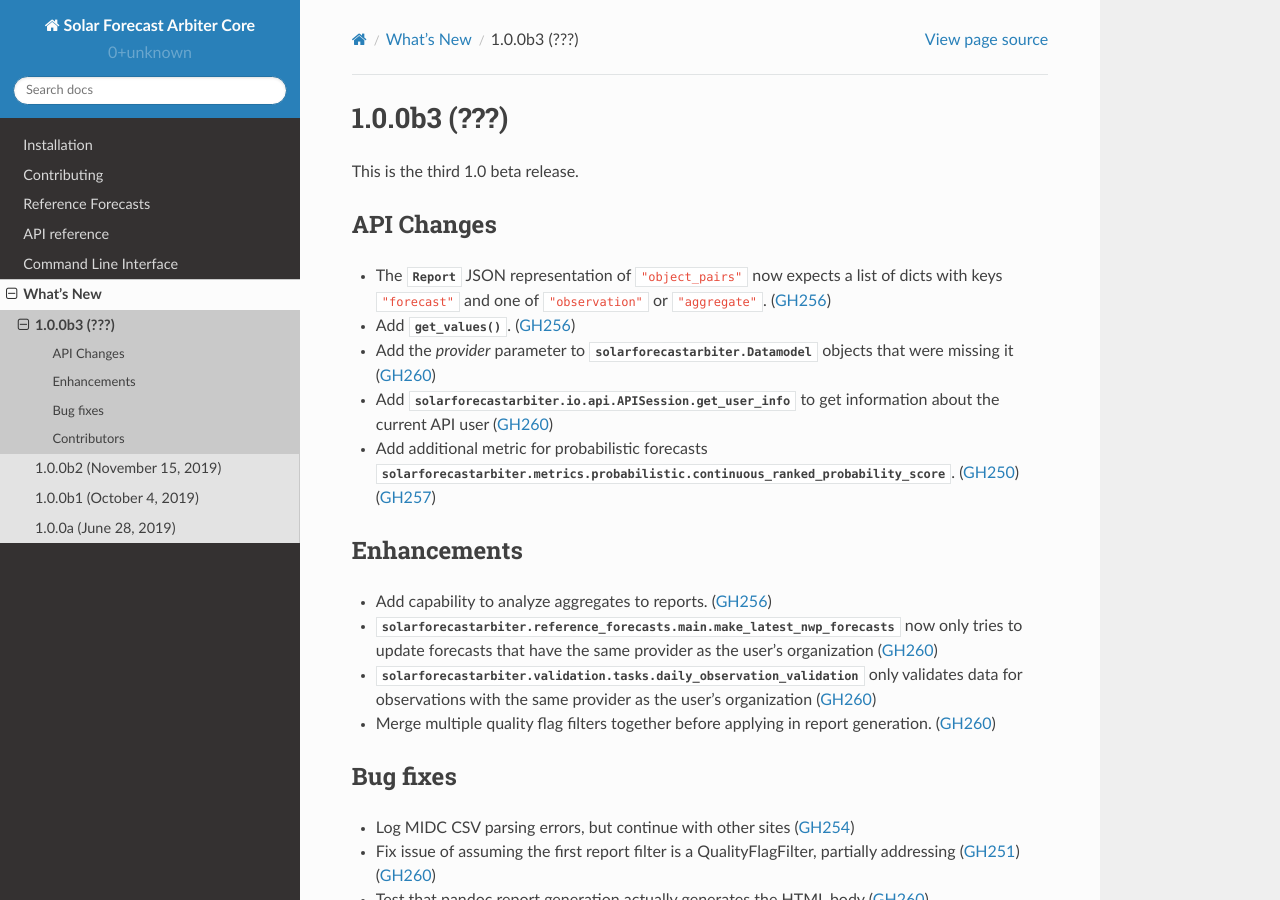
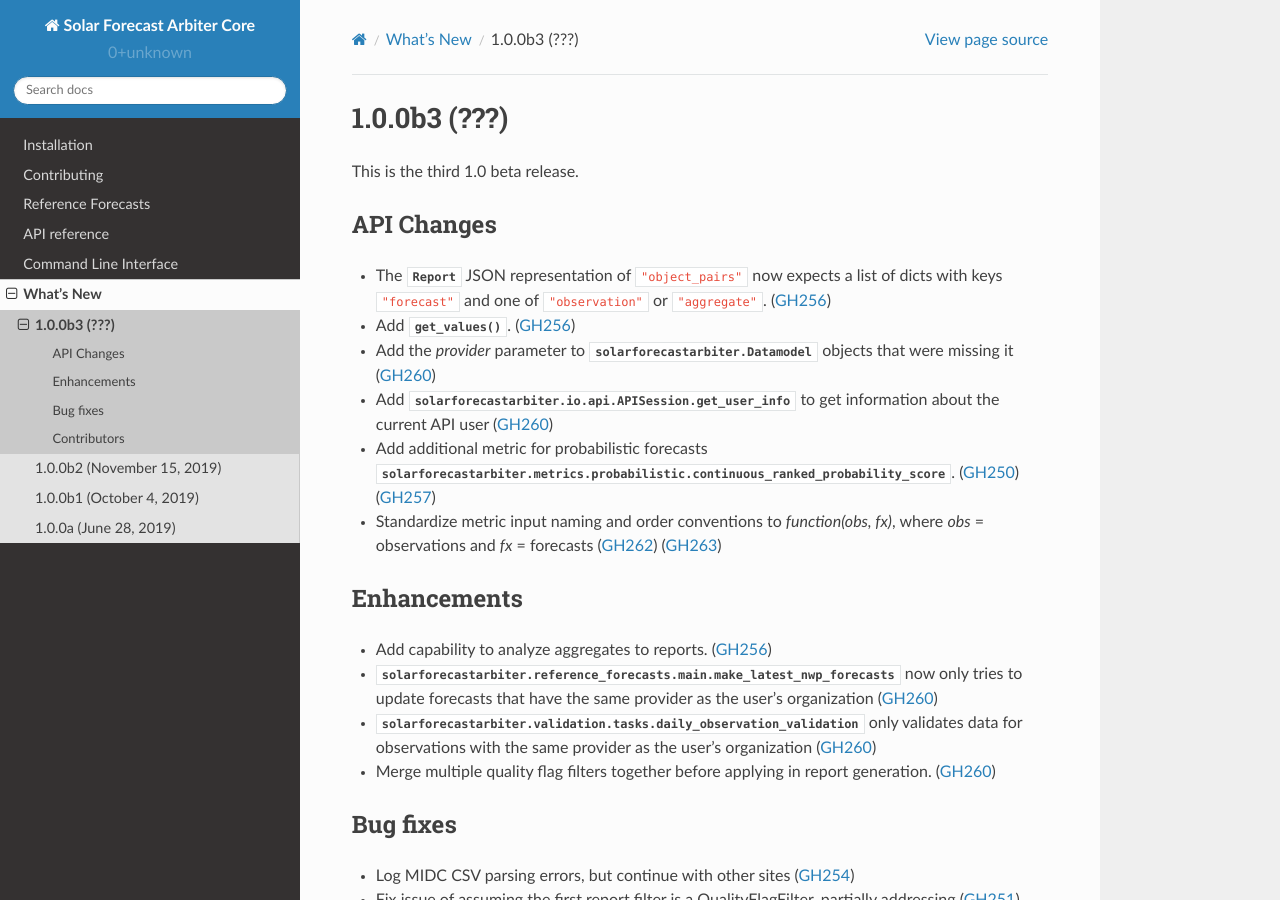
Before and after one commit to SolarArbiter/solarforecastarbiter-core, a Sphinx documentation site: the page built from docs/source/whatsnew/1.0.0b3.rst, in a window 1280 px wide and 900 px high. Built offline with Sphinx 7.4.7 and the Read the Docs theme 2.0.0, drawn with Linux system fonts in a browser that asks for light colours.

Commit message:
docs/whatsnew: add note on metric function input changes

```diff
--- a/docs/source/whatsnew/1.0.0b3.rst
+++ b/docs/source/whatsnew/1.0.0b3.rst
@@ -21,6 +21,9 @@ API Changes
 
 * Add additional metric for probabilistic forecasts
   :py:mod:`solarforecastarbiter.metrics.probabilistic.continuous_ranked_probability_score`. (:issue:`250`) (:pull:`257`)
+
+* Standardize metric input naming and order conventions to `function(obs, fx)`,
+  where `obs` = observations and `fx` = forecasts (:issue:`262`) (:pull:`263`)
 
 Enhancements
 ~~~~~~~~~~~~
```
